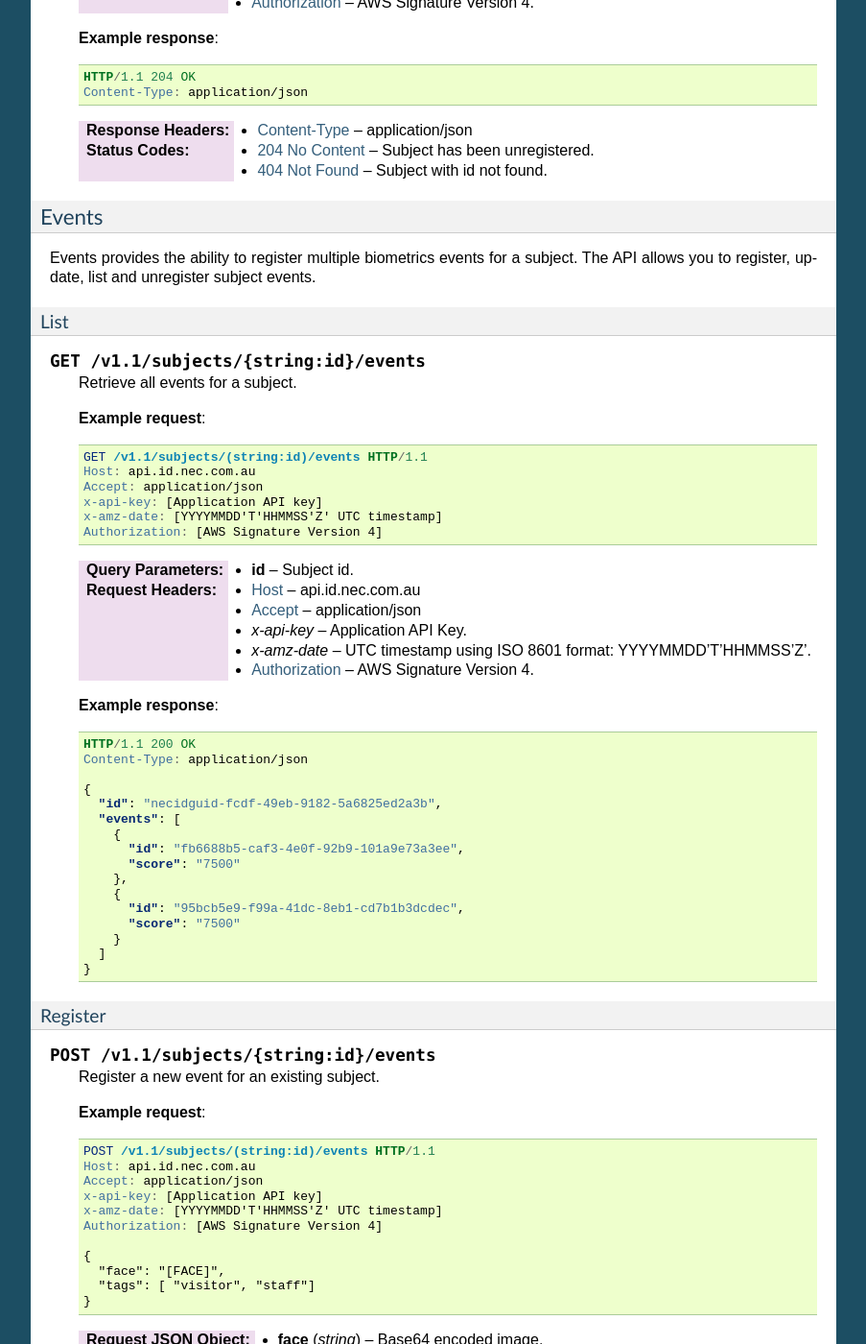
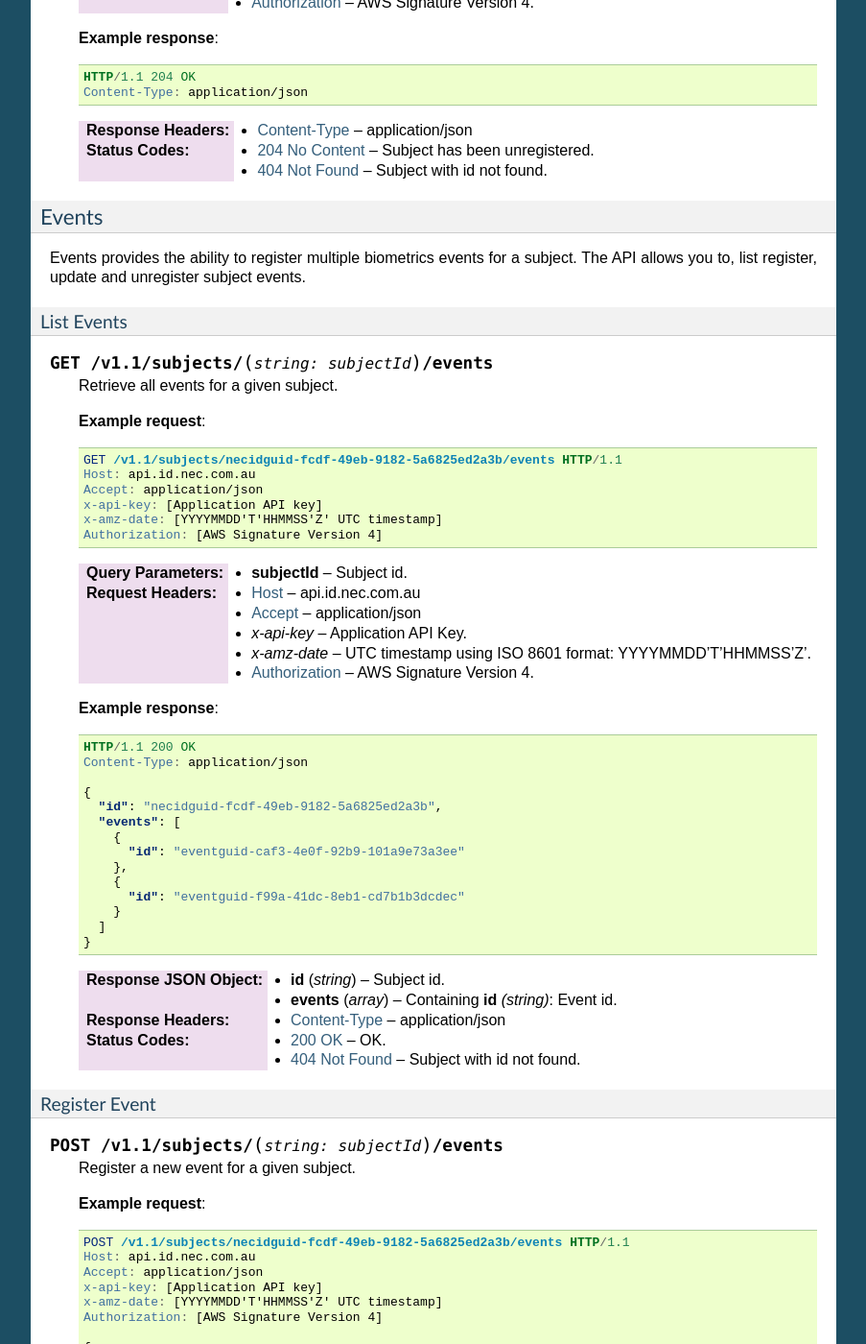
Before and after one commit to necau/necid-sdk, a Sphinx documentation site: the page built from docs/source/api/index.rst, in a window 1280 px wide and 1400 px high, scrolled down 4477 px. Shown: the whole window at 96% size, without its empty margins (198-1101 px from the left). Built offline with Sphinx 7.4.7, drawn with Linux system fonts in a browser that asks for light colours; some of the changed text lies outside the part shown.

```diff
--- a/docs/source/api/index.rst
+++ b/docs/source/api/index.rst
@@ -78,8 +78,8 @@ Subjects
 
 Manage subjects for search and verification matching.
 
-Register
-++++++++
+Register Subject
+++++++++++++++++
 
 .. http:post:: /v1.1/subjects
 
@@ -98,11 +98,11 @@ Register
 
       {
         "face": "[FACE]",
-        "tags": [ "visitor", "staff"]
+        "tags": [ "passport" ]
       }
 
    :<json string face: Base64 encoded image.
-   :<json string[] tags: List of tag names to register the subject against.
+   :<json array tags: Optional list of tag names to register against the subject.
    :reqheader Host: api.id.nec.com.au
    :reqheader Accept: application/json
    :reqheader x-api-key: Application API Key.
@@ -118,8 +118,8 @@ Register
       Content-Type: application/json
 
       {
-        "id": "idguid-fcdf-49eb-9182-5a6825ed2a3b",
-        "eventId": "eventguid-fcdf-49eb-9182-5a6825ed2a3b",
+        "id": "necidguid-fcdf-49eb-9182-5a6825ed2a3b",
+        "eventId": "eventguid-caf3-4e0f-92b9-101a9e73a3ee",
         "attributes": {
           "faceArea": {
                 "left": "161",
@@ -156,10 +156,10 @@ Register
    :resheader Content-Type: application/json
    :status 201: Subject has been created.
 
-Update
-++++++
+Update Subject
+++++++++++++++
 
-.. http:put:: /v1.1/subjects/(string:id)
+.. http:put:: /v1.1/subjects/(string:subjectId)
 
    Update an existing subject.
 
@@ -167,7 +167,7 @@ Update
 
    .. sourcecode:: http
 
-      PUT /v1.1/subjects/77c7ec17-eec5-440a-89fc-60817f5546c8 HTTP/1.1
+      PUT /v1.1/subjects/necidguid-fcdf-49eb-9182-5a6825ed2a3b HTTP/1.1
       Host: api.id.nec.com.au
       Accept: application/json
       x-api-key: [Application API key]
@@ -176,12 +176,12 @@ Update
 
       {
         "face": "[FACE]",
-        "tags": ["staff"]
+        "tags": [ "passport" ]
       }
 
-   :query id: Subject id.
+   :query subjectId: Subject id.
    :<json string face: Base64 encoded image.
-   :<json string[] tags: List of tags.
+   :<json array tags: Optional list of tag names to register against the subject.
    :reqheader Host: api.id.nec.com.au
    :reqheader Accept: application/json
    :reqheader x-api-key: Application API Key.
@@ -235,25 +235,25 @@ Update
    :status 200: Subject has been updated.
    :status 404: Subject with id not found.
 
-Unregister
-++++++++++
+Unregister Subject
+++++++++++++++++++
 
-.. http:delete:: /v1.1/subjects/(string:id)
+.. http:delete:: /v1.1/subjects/(string:subjectId)
 
-   Unregister an existing subject.
+   Unregister an existing subject and related events.
 
    **Example request**:
 
    .. sourcecode:: http
 
-      DELETE /v1.1/subjects HTTP/1.1
+      DELETE /v1.1/subjects/necidguid-fcdf-49eb-9182-5a6825ed2a3b HTTP/1.1
       Host: api.id.nec.com.au
       Accept: application/json
       x-api-key: [Application API key]
       x-amz-date: [YYYYMMDD'T'HHMMSS'Z' UTC timestamp]
       Authorization: [AWS Signature Version 4]
 
-   :query id: Subject id.
+   :query subjectId: Subject id.
    :reqheader Host: api.id.nec.com.au
    :reqheader Accept: application/json
    :reqheader x-api-key: Application API Key.
@@ -272,29 +272,29 @@ Unregister
    :status 404: Subject with id not found.
 
 Events
-~~~~
+~~~~~~
 
-Events provides the ability to register multiple biometrics events for a subject. The API allows you to register, update, list and unregister subject events.
+Events provides the ability to register multiple biometrics events for a subject. The API allows you to, list register, update and unregister subject events.
 
-List
-+++++++
+List Events
++++++++++++
 
-.. http:get:: /v1.1/subjects/{string:id}/events
+.. http:get:: /v1.1/subjects/(string:subjectId)/events
 
-   Retrieve all events for a subject.
+   Retrieve all events for a given subject.
 
    **Example request**:
 
    .. sourcecode:: http
 
-      GET /v1.1/subjects/(string:id)/events HTTP/1.1
+      GET /v1.1/subjects/necidguid-fcdf-49eb-9182-5a6825ed2a3b/events HTTP/1.1
       Host: api.id.nec.com.au
       Accept: application/json
       x-api-key: [Application API key]
       x-amz-date: [YYYYMMDD'T'HHMMSS'Z' UTC timestamp]
       Authorization: [AWS Signature Version 4]
 
-   :query id: Subject id.
+   :query subjectId: Subject id.
    :reqheader Host: api.id.nec.com.au
    :reqheader Accept: application/json
    :reqheader x-api-key: Application API Key.
@@ -312,28 +312,32 @@ List
         "id": "necidguid-fcdf-49eb-9182-5a6825ed2a3b",
         "events": [
           {
-            "id": "fb6688b5-caf3-4e0f-92b9-101a9e73a3ee",
-            "score": "7500"
+            "id": "eventguid-caf3-4e0f-92b9-101a9e73a3ee"
           },
           {
-            "id": "95bcb5e9-f99a-41dc-8eb1-cd7b1b3dcdec",
-            "score": "7500"
+            "id": "eventguid-f99a-41dc-8eb1-cd7b1b3dcdec"
           }
         ]
       }
 
-Register
-+++++++
+   :>json string id: Subject id.
+   :>json array events: Containing **id** *(string)*: Event id.
+   :resheader Content-Type: application/json
+   :status 200: OK.
+   :status 404: Subject with id not found.
 
-.. http:POST:: /v1.1/subjects/{string:id}/events
+Register Event
+++++++++++++++
 
-   Register a new event for an existing subject.
+.. http:POST:: /v1.1/subjects/(string:subjectId)/events
+
+   Register a new event for a given subject.
 
    **Example request**:
 
    .. sourcecode:: http
 
-      POST /v1.1/subjects/(string:id)/events HTTP/1.1
+      POST /v1.1/subjects/necidguid-fcdf-49eb-9182-5a6825ed2a3b/events HTTP/1.1
       Host: api.id.nec.com.au
       Accept: application/json
       x-api-key: [Application API key]
@@ -342,12 +346,12 @@ Register
 
       {
         "face": "[FACE]",
-        "tags": [ "visitor", "staff"]
+        "tags": [ "licence" ]
       }
 
    :<json string face: Base64 encoded image.
-   :<json string[] tags: List of tag names to register the subject event against.
-   :query id: Subject id.
+   :<json array tags: Optional list of tag names to register against the subject.
+   :query subjectId: Subject id.
    :reqheader Host: api.id.nec.com.au
    :reqheader Accept: application/json
    :reqheader x-api-key: Application API Key.
@@ -362,8 +366,8 @@ Register
       Content-Type: application/json
 
       {
-        "id": "idguid-fcdf-49eb-9182-5a6825ed2a3b",
-        "eventId": "eventguid-fcdf-49eb-9182-5a6825ed2a3b",
+        "id": "necidguid-fcdf-49eb-9182-5a6825ed2a3b",
+        "eventId": "eventguid-f99a-41dc-8eb1-cd7b1b3dcdec",
         "attributes": {
           "faceArea": {
                 "left": "161",
@@ -398,20 +402,21 @@ Register
    :>json string eventId: Event id.
    :>json attributes: See `Face Attributes`_
    :resheader Content-Type: application/json
-   :status 201: Subject has been created.
+   :status 201: Event has been created.
+   :status 404: Subject with id not found.
 
-Update
-+++++++
+Update Event
+++++++++++++
 
-.. http:PUT:: /v1.1/subjects/{string:id}/events/{string:eventId}
+.. http:PUT:: /v1.1/subjects/(string:subjectId)/events/(string:eventId)
 
-   Update an existing event.
+   Update an existing event for a given subject.
 
    **Example request**:
 
    .. sourcecode:: http
 
-      PUT /v1.1/subjects/(string:id)/events/(string:eventId) HTTP/1.1
+      PUT /v1.1/subjects/necidguid-fcdf-49eb-9182-5a6825ed2a3b/events/eventguid-f99a-41dc-8eb1-cd7b1b3dcdec HTTP/1.1
       Host: api.id.nec.com.au
       Accept: application/json
       x-api-key: [Application API key]
@@ -420,12 +425,12 @@ Update
 
       {
         "face": "[FACE]",
-        "tags": [ "visitor", "staff"]
+        "tags": [ "licence" ]
       }
 
    :<json string face: Base64 encoded image.
-   :<json string[] tags: List of tag names to register the subject event against.
-   :query id: Subject id.
+   :<json array tags: Optional list of tag names to register against the subject.
+   :query subjectId: Subject id.
    :query eventId: Event id.
    :reqheader Host: api.id.nec.com.au
    :reqheader Accept: application/json
@@ -441,8 +446,8 @@ Update
       Content-Type: application/json
 
       {
-        "id": "idguid-fcdf-49eb-9182-5a6825ed2a3b",
-        "eventId": "eventguid-fcdf-49eb-9182-5a6825ed2a3b",
+        "id": "necidguid-fcdf-49eb-9182-5a6825ed2a3b",
+        "eventId": "eventguid-f99a-41dc-8eb1-cd7b1b3dcdec",
         "attributes": {
           "faceArea": {
                 "left": "161",
@@ -477,27 +482,28 @@ Update
    :>json string eventId: Event id.
    :>json attributes: See `Face Attributes`_
    :resheader Content-Type: application/json
-   :status 200: Subject has been created.
+   :status 200: Event has been updated.
+   :status 404: Subject with id and eventId not found.
 
-Unregister
-++++++++++
+Unregister Event
+++++++++++++++++
 
-.. http:delete:: /v1.1/subjects/(string:id)/events/(string:eventId)
+.. http:DELETE:: /v1.1/subjects/(string:subjectId)/events/(string:eventId)
 
-   Unregister an existing event.
+   Unregister an existing event for a given subject.
 
    **Example request**:
 
    .. sourcecode:: http
 
-      DELETE /v1.1/subjects/(string:id)/events/(string:eventId) HTTP/1.1
+      DELETE /v1.1/subjects/necidguid-fcdf-49eb-9182-5a6825ed2a3b/events/eventguid-f99a-41dc-8eb1-cd7b1b3dcdec HTTP/1.1
       Host: api.id.nec.com.au
       Accept: application/json
       x-api-key: [Application API key]
       x-amz-date: [YYYYMMDD'T'HHMMSS'Z' UTC timestamp]
       Authorization: [AWS Signature Version 4]
 
-   :query id: Subject id.
+   :query subjectId: Subject id.
    :query eventId: Event id.
    :reqheader Host: api.id.nec.com.au
    :reqheader Accept: application/json
@@ -514,7 +520,7 @@ Unregister
 
    :resheader Content-Type: application/json
    :status 204: Event has been unregistered.
-   :status 404: Event with id not found.
+   :status 404: Subject with id and eventId not found.
 
 Face
 ~~~~
@@ -540,7 +546,7 @@ Extract
       Authorization: [AWS Signature Version 4]
 
       {
-        "faces": "[FACES]",
+        "faces": "[FACES]"
       }
 
    :<json string faces: Base64 encoded image containing one or more faces.
@@ -649,13 +655,13 @@ Search
         "probe": "[PROBE]",
         "threshold": 7500,
         "limit": 3,
-        "tags": ["staff"]
+        "tags": [ "passport", "licence" ]
       }
 
    :<json string probe: Base64 encoded image.
-   :<json int threshold: optional score threshold, ranges from 0 to 9999, default is 7000.
-   :<json int limit: optional limit, ranges from 1 to 50, default is 10.
-   :<json string[] tags: Provide a list of tag names to refine the search against just those tags.
+   :<json int threshold: Optional score threshold, ranges from 0 to 9999, default is 7000.
+   :<json int limit: Optional limit, ranges from 1 to 50, default is 10.
+   :<json array tags: Option list of tag names to refine the search against, using OR to filter subjects.
    :reqheader Host: api.id.nec.com.au
    :reqheader Accept: application/json
    :reqheader x-api-key: Application API Key.
@@ -673,15 +679,37 @@ Search
         "candidates": [
           {
             "id": "necidguid-fcdf-49eb-9182-5a6825ed2a3b",
-            "score": 8200
+            "score": 8200,
+            "events": [
+              {
+                "id": "eventguid-caf3-4e0f-92b9-101a9e73a3ee"
+                "score": 8200
+              },
+              {
+                "id": "eventguid-f99a-41dc-8eb1-cd7b1b3dcdec"
+                "score": 8000
+              }
+            ]
           },
           {
             "id": "necidguid-ad57-465b-b538-71b6c9b02447",
-            "score": 8000
+            "score": 8000,
+            "events": [
+              {
+                "id": "eventguid-37f4-4bd9-9d64-27ed466bdb78"
+                "score": 8000
+              }
+            ]
           },
           {
             "id": "necidguid-0d05-4052-a44f-83f6b243e70b",
-            "score": 7600
+            "score": 7600,
+            "events": [
+              {
+                "id": "eventguid-f8bc-47d1-a976-7e8b953da664"
+                "score": 7600
+              }
+            ]
           }
         ],
         "attributes": {
@@ -770,14 +798,14 @@ Verify
    :status 404: Subject not verified.
 
 Tags
-~~~~~~~~
+~~~~
 
 Create, update, delete and retrieve tags. Tags provide the ability to tag subjects and events. You can then search for subjects based on these tags.
 
 Tags must be created first using the create request. Each API key has a hard limit of 64 tags.
 
-Create
-++++++
+Create Tag
+++++++++++
 
 .. http:post:: /v1.1/tags/(string:name)
 
@@ -829,8 +857,12 @@ Update
       x-amz-date: [YYYYMMDD'T'HHMMSS'Z' UTC timestamp]
       Authorization: [AWS Signature Version 4]
 
+      {
+        "newName": "employee"
+      }
+
+   :<json string newName: The tag's new name. Tag name must not be empty and must be unique.
    :query oldName: The tag's current name.
-   :query newName: The tag's new name. Tag name must not be empty and must be unique.
    :reqheader Host: api.id.nec.com.au
    :reqheader Accept: application/json
    :reqheader x-api-key: Application API Key.
@@ -883,12 +915,12 @@ Delete
    :status 200: Tag deleted.
 
 Jobs
-~~~~~~~~
+~~~~
 
 Jobs allow you to perform bulk operations on your gallery such as bulk registrations.
 
 Bulk Register
-++++++
++++++++++++++
 
 .. http:post:: /v1.1/jobs/bulkregister
 
@@ -909,12 +941,16 @@ Bulk Register
         "registrations": [
           {
             "filename": "1.jpg",
-            "tags": ["student", "staff"]
+            "tags": [ "passport" ]
+          },
+          {
+            "filename": "2.jpg",
+            "tags": [ "passport" ]
           }
-        ],
+        ]
       }
 
-   :<json RegisterModel[] registrations: List of RegisterModels to be registered. See `RegisterModel`_.
+   :<json array registrations: Containing **filename** *(string)*: Name of file in S3 bucket and **tags** *(array)*: List of tags.
    :reqheader Host: api.id.nec.com.au
    :reqheader Accept: application/json
    :reqheader x-api-key: Application API Key.
@@ -969,14 +1005,14 @@ Bulk Register Progress
       Content-Type: application/json
 
       {
-        "batchId": "AE4AF2AF-1028-44D1-9B31-B4B77E285CF9",
+        "batchId": "batchguid-eec5-440a-89fc-60817f5546c8",
         "processsed": [
           {
             "id": "51448BB9-956D-44FD-89AC-A5065D30D084",
             "filename": "1.jpg",
             "attempts": "1",
-            "eventId": "9B242E16-B190-466E-A1C2-9E85F436775A",
-            "subjectId": "ED6D35B9-45EC-4A97-88F0-F064A829FC90",
+            "eventId": "eventguid-B190-466E-A1C2-9E85F436775A",
+            "subjectId": "necidguid-45EC-4A97-88F0-F064A829FC90",
             "registerStatus": "",
             "reason": "",
             "status": "Processed",
@@ -986,33 +1022,25 @@ Bulk Register Progress
             "id": "EFE569DA-AE74-43CC-A75F-BD85B07A7401",
             "filename": "2.jpg",
             "attempts": "1",
-            "eventId": "A0C3C5BB-F3BE-4428-AAC3-8C9631776364",
-            "subjectId": "46470396-113B-4726-A267-4267816EC8FB",
+            "eventId": "eventguid-F3BE-4428-AAC3-8C9631776364",
+            "subjectId": "necidguid-113B-4726-A267-4267816EC8FB",
             "registerStatus": "Failed",
             "reason": "Image too small",
             "status": "Processed",
             "attributesJson": "..."
           }
         ],
-        "lastEvaluatedKey": "50D2750E-B0FD-4EF0-940D-98822260AF15"
+        "lastEvaluatedKey": ""
       }
 
    :<json string batchId: Base64 encoded image.
-   :<json RegisterRequestSummary[] processed: List of records within the batch with a summary. See `RegisterRequestSummary`_
+   :<json array processed: List of records within the batch with a summary. See `Register Request Summaries`_
+   :<json string lastEvaluatedKey: Key to be sent as the pagingId to retrieve the next page of data.
    :resheader Content-Type: application/json
    :status 200: OK
 
-RegisterModel
-~~~~~~~~~~~~~
-
-Object describing a bulk registration model from S3.
-
-:filename: name of file in S3 bucket
-:tags: List of tags
-
-
-RegisterRequestSummary
-~~~~~~~~~~~~~~~~~~~~~~
+Register Request Summaries
+~~~~~~~~~~~~~~~~~~~~~~~~~~
 
 Object describing a register request summary which contains the subjectId and eventId on success.
 
@@ -1025,7 +1053,6 @@ Object describing a register request summary which contains the subjectId and ev
 :reason: The failure reason on failure.
 :status: The status of the operation. Either "New" or "Processed".
 :attributesJson: The Face Attributes - see `Face Attributes`_
-
 
 Face Attributes
 ~~~~~~~~~~~~~~~
@@ -1075,10 +1102,11 @@ For example, a request to **register** endpoint which does not include the manda
 Error Codes and Types
 +++++++++++++++++++++
 
-============== ==== ========================================================
-Type           Code  Description
-============== ==== ========================================================
+============== ==== =======================================================================================
+Type           Code Description
+============== ==== =======================================================================================
 InvalidRequest 1001 Request is invalid, possible missing parameters.
 NoFace         2001 No face was found in the provided image.
 PoorQuality    2002 The overall ``faceQualityScore`` was too low to process.
-============== ==== ========================================================
+MultipleFaces  2003 Multiple faces were found in the image. Only one is permitted for this type of request.
+============== ==== =======================================================================================
```
Also changed, not shown: other parts of docs/source/api/index.rst (+9 -9 lines).
